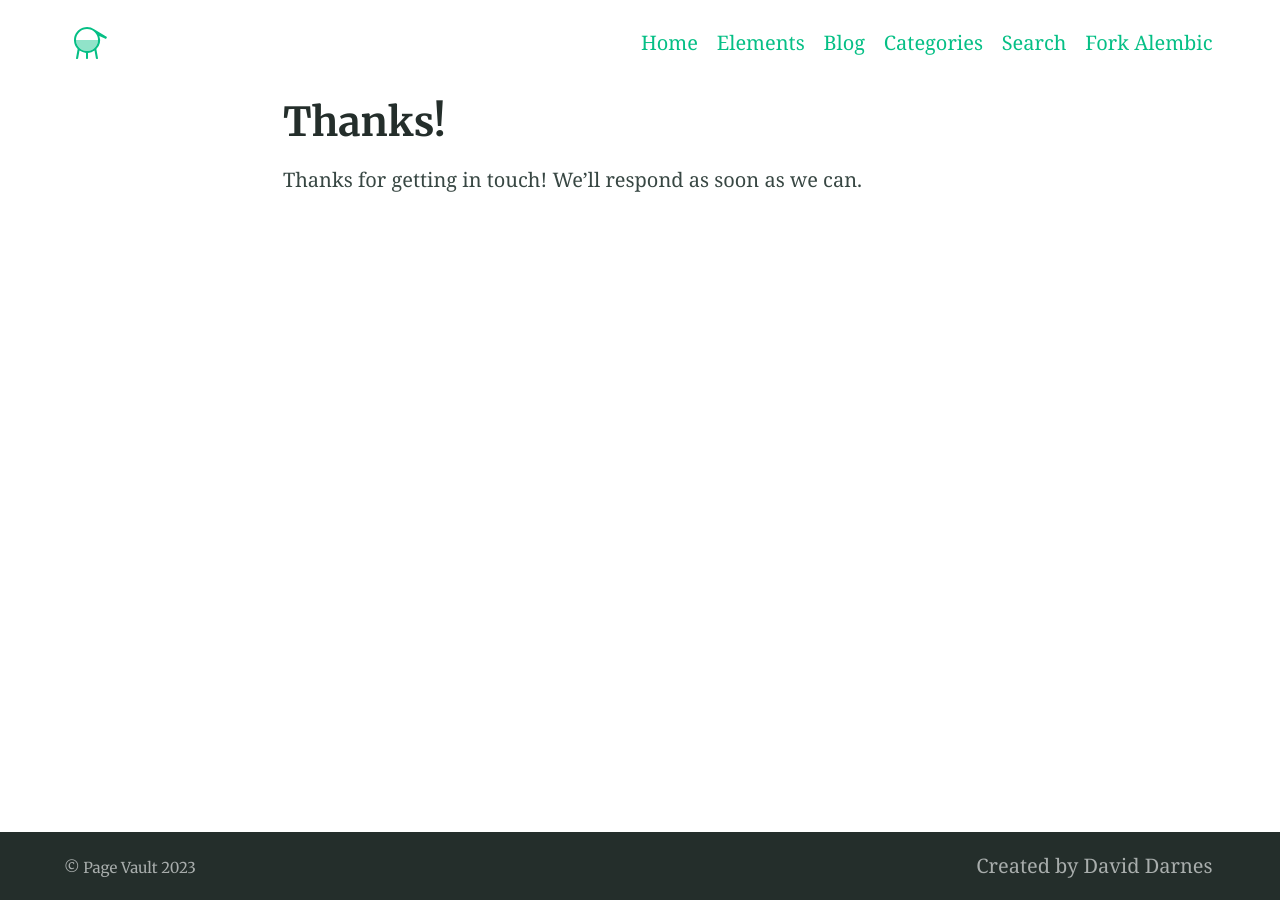
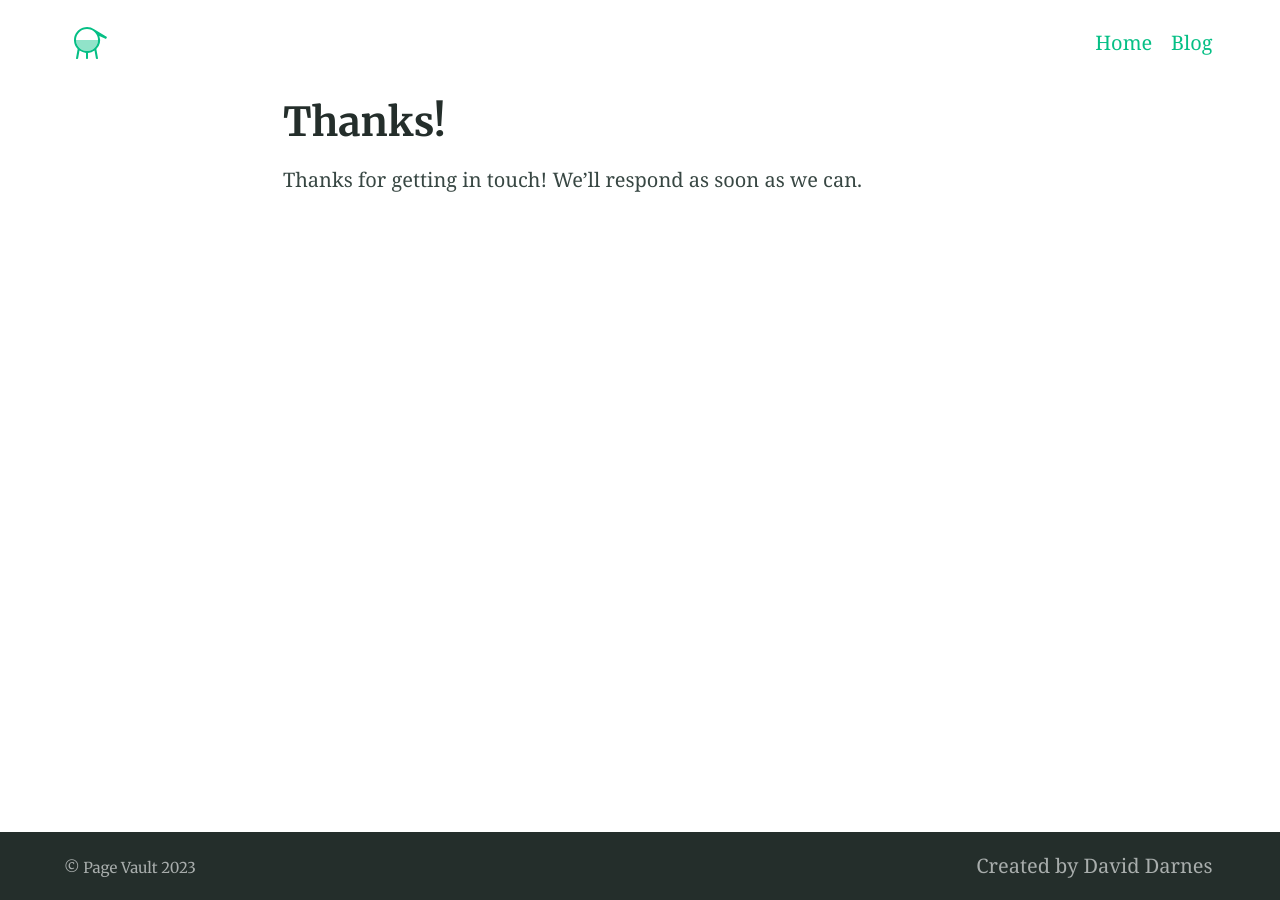
Before and after one commit to nisarumar/nisarumar.github.io, a Jekyll site: the page built from thanks.md, in a window 1280 px wide. Built offline with Jekyll 4.4.1, drawn with Linux system fonts in a browser that asks for light colours; part of the change alters nothing that is shown.

Commit message:
Update _config.yml

```diff
--- a/_config.yml
+++ b/_config.yml
@@ -122,27 +122,23 @@ favicons: # Favicons are also used in the manifest file. Syntax is 'size: path'
 navigation_header:
 - title: Home
   url: /
-- title: Elements
-  url: /elements/
 - title: Blog
   url: /blog/
-- title: Categories
-  url: /categories/
-- title: Search
-  url: /search/
-- title: Fork Alembic
-  url: https://github.com/daviddarnes/alembic
+#- title: Categories
+#  url: /categories/
+#- title: Search
+#  url: /search/
+#- title: Fork Alembic
+#  url: https://github.com/daviddarnes/alembic
 
 navigation_footer:
 - title: Created by David Darnes
   url: https://darn.es
 
 social_links: # Appears in sidebar. Set the urls then uncomment and comment out as desired
-  Twitter: https://twitter.com/DavidDarnes
-  LinkedIn: https://www.linkedin.com/in/daviddarnes
-  GitHub: https://github.com/daviddarnes
-  link: https://darn.es
-  RSS: /feed.xml
+  Twitter: https://twitter.com/unisar0
+  LinkedIn: https://www.linkedin.com/in/umar-nisar
+  GitHub: https://github.com/nisarumar
 
 sharing_links: # Appear at the bottom of single blog posts, add as desired. The value can be 'true' or the desired button colour
   Twitter: "#0d94e7"
```
